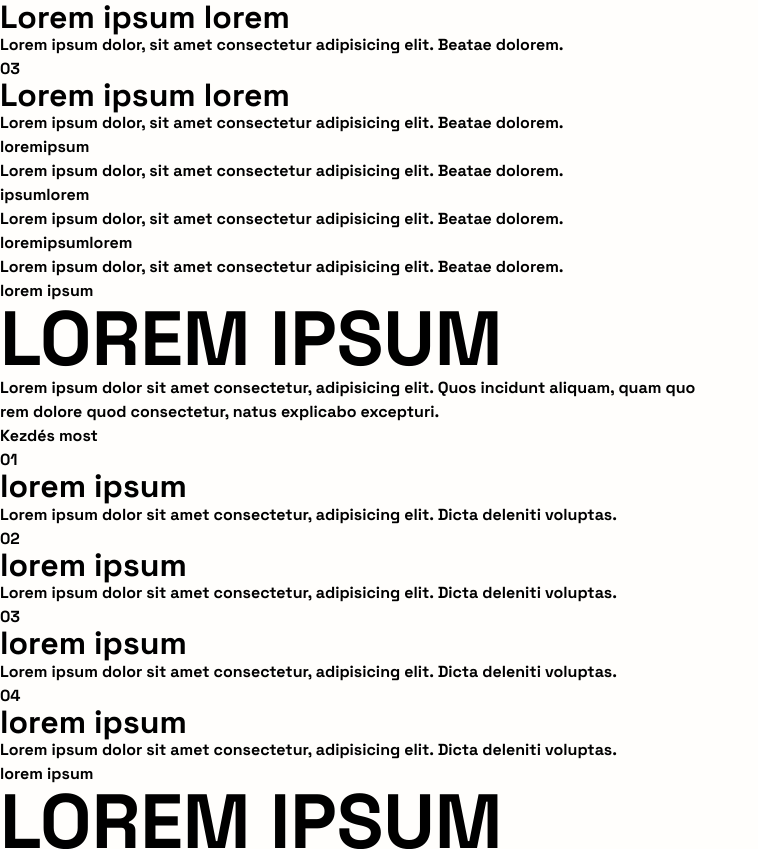
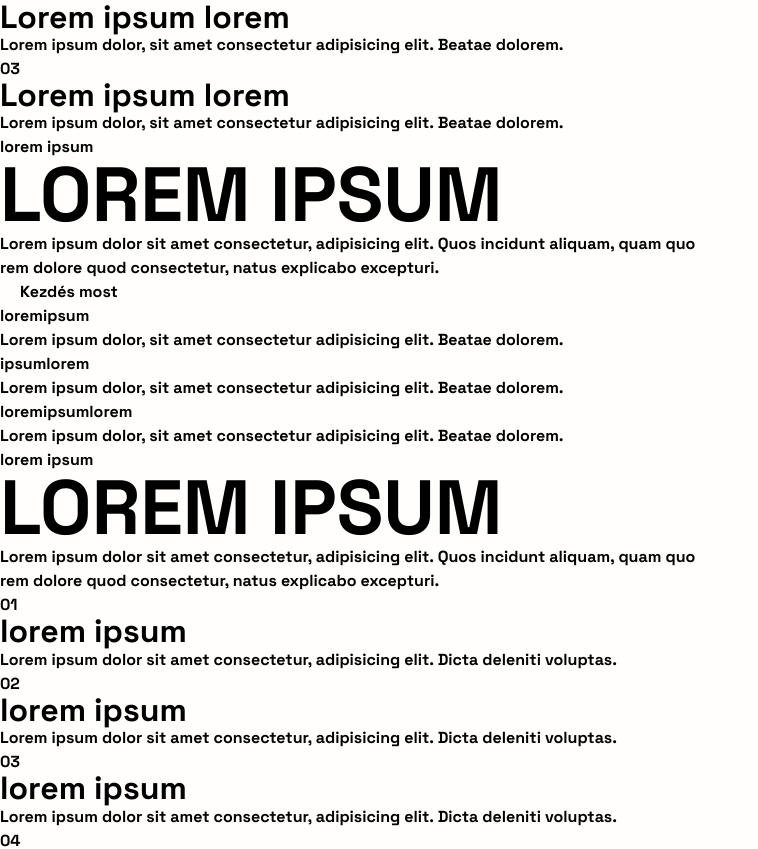
Before and after one commit to etnevelpriv/Keep-Up-With-Yourself, a website built with Vite: page index.html in a window 1280 px wide. Shown: the part 1059-1908 px from the top of the page, without its empty margins (0-758 px from the left). Built offline with nearby package versions, Linux system fonts and the light colour scheme.

Commit message:
mar fogalmam sincs, hogy mit csinaltam legutobb, de most ujra folytatom a css-t

```diff
--- a/index.html
+++ b/index.html
@@ -98,7 +98,13 @@
         </section>
 
         <section class="solution-section" id="solution">
-
+            <div class="section-head">
+                <p class="section-subtitle">lorem ipsum</p>
+                <h2 class="section-title">LOREM IPSUM</h2>
+                <p class="section-lead">Lorem ipsum dolor sit amet consectetur, adipisicing elit. Quos incidunt aliquam,
+                    quam quo rem dolore quod consectetur, natus explicabo excepturi.</p>
+                <a class="btn btn-primary btn-large btn-solution" href="./pages/register.html">Kezdés most</a>
+            </div>
             <div class="solution-card-grid">
                 <div class="solution-card">
                     <span>loremipsum</span>
@@ -121,7 +127,6 @@
                 <h2 class="section-title">LOREM IPSUM</h2>
                 <p class="section-lead">Lorem ipsum dolor sit amet consectetur, adipisicing elit. Quos incidunt aliquam,
                     quam quo rem dolore quod consectetur, natus explicabo excepturi.</p>
-                <a class="btn btn-primary btn-large btn-solution" href="./pages/register.html">Kezdés most</a>
             </div>
 
             <ol class="workflow-list">
--- a/src/styles/base.css
+++ b/src/styles/base.css
@@ -158,3 +158,11 @@ ul, ol {
 li {
     list-style: none;
 }
+
+.btn {
+    align-items: center;
+    justify-content: center;
+    min-width: var(--gap9);
+    min-height: var(--gap9);
+    padding: var(--gap3) var(--gap5);
+}
```
